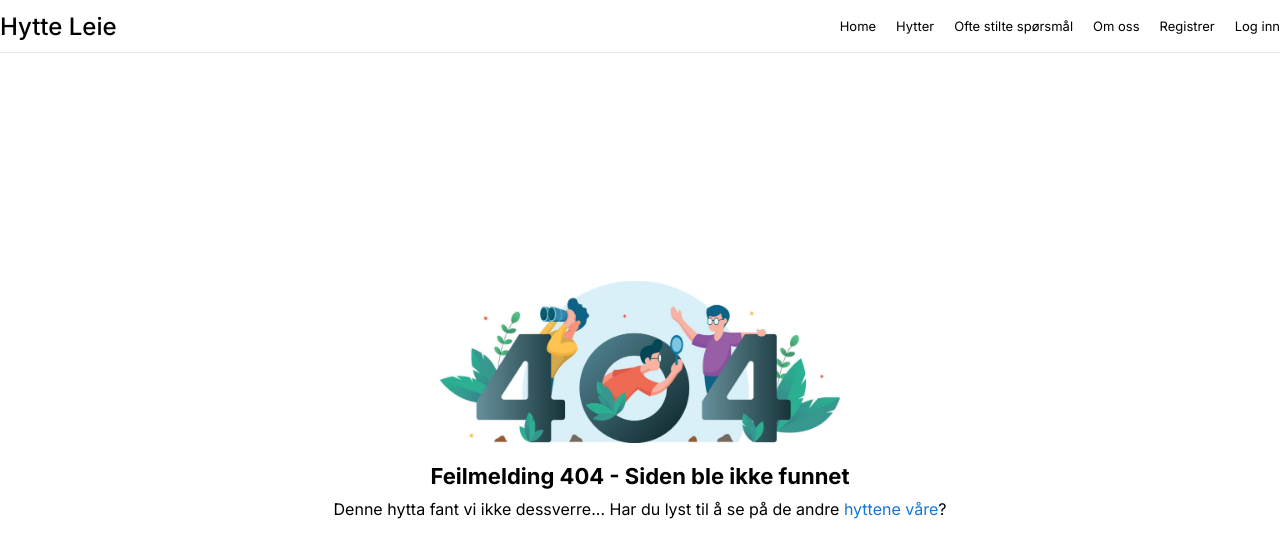
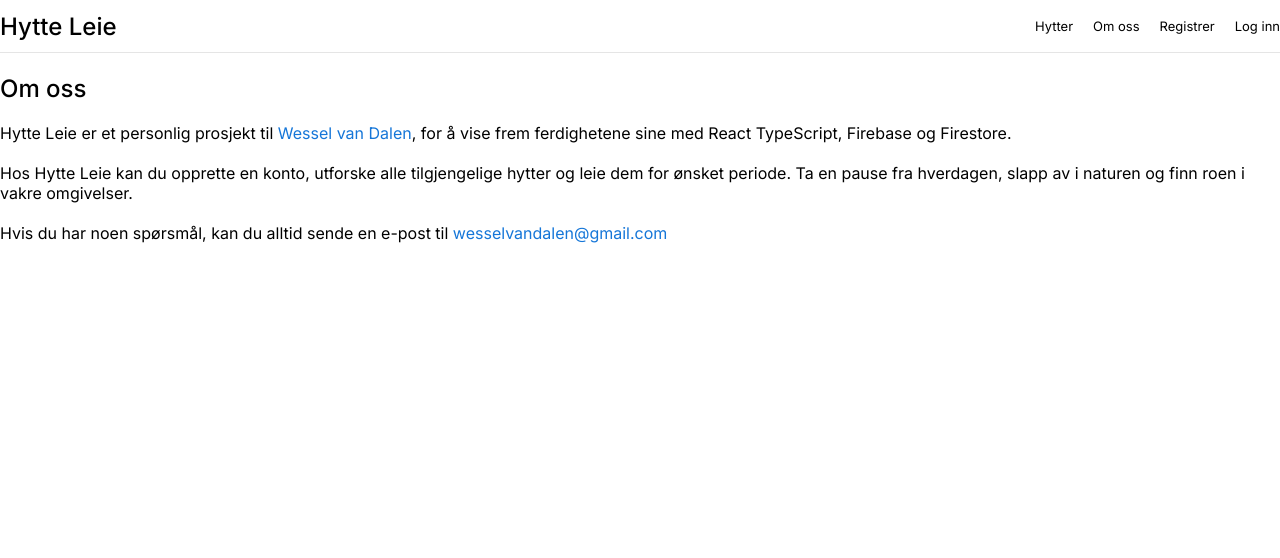
Before and after one commit to wesselvandalen/Hytte-Leie, a React (Vite) app: page /omoss in a window 1280 px wide. Before the commit this address had no page. Shown: the top 558 px of the page. Built offline with nearby package versions, Linux system fonts and the light colour scheme.

Commit message:
Bygget About us page

```diff
--- a/src/App.tsx
+++ b/src/App.tsx
@@ -3,6 +3,7 @@ import { BrowserRouter as Router, Route, Routes } from "react-router-dom";
 import MainPage from './pages/main-page.js';
 import Header from './components/header.js';
 import NotFoundPage from './pages/not-found-page.js'
+import AboutPage from './pages/about-page.js';
 
 export default function App() {
   return (
@@ -15,6 +16,7 @@ export default function App() {
             <div className="main-content">
               <Routes>
                 <Route path="/" element={<MainPage />} />
+                <Route path="/omoss" element={<AboutPage />} />
                 <Route path="*" element={<NotFoundPage />} />
               </Routes>
             </div>
--- a/src/components/header.tsx
+++ b/src/components/header.tsx
@@ -15,9 +15,7 @@ export default function Header() {
                 </a>
 
                 <div className="header-dock">
-                    <a style={{ color: aColor }} href="/">Home</a>
                     <a style={{ color: aColor }} href="/hytter">Hytter</a>
-                    <a style={{ color: aColor }} href="/spørsmål">Ofte stilte spørsmål</a>
                     <a style={{ color: aColor }} href="/omoss">Om oss</a>
                     <a style={{ color: aColor }} href="/register">Registrer</a>
                     <a style={{ color: aColor }} href="/login">Log inn</a>
--- a/src/components/home.css
+++ b/src/components/home.css
@@ -44,17 +44,40 @@
     text-align: center;
 }
 
+/* Searchbar */
+
 .searchbar {
+    display: flex;
+    justify-content: space-between;
+    align-items: center;
+    border-radius: 20px;
+    margin: 10px 0;
+    border: rgba(255, 255, 255, .4) solid 1px;
+    padding: 0 20px;
+}
+
+.searchbar input {
     font-size: 18px;
     border-radius: 20px;
-    margin: 10px 0;
-    padding: 10px 20px;
+    border: none;
+    padding: 10px 0;
     background-color: transparent;
-    border: rgba(255, 255, 255, .4) solid 1px;
     color: white;
     width: 400px;
 }
 
-.searchbar::placeholder {
+.searchbar input::placeholder {
     color: rgba(255, 255, 255, .8);
 }
+
+.searchbar svg {
+    width: 22px;
+    height: 22px;
+    color: rgba(255, 255, 255, .8);
+    cursor: pointer;
+}
+
+.searchbar input:focus {
+    border: none;
+    outline: none;
+}
--- a/src/components/home.tsx
+++ b/src/components/home.tsx
@@ -8,12 +8,17 @@ export default function Home() {
             <div className="home-content">
                 <h3 className='home-title'>Hytte Leie – Finn din perfekte hytte i naturen</h3>
                 <p className='home-description'>Lei en koselig hytte i vakre omgivelser, fra skog til fjell. Enkel booking og unike opplevelser for ro og eventyr – alt på ett sted.</p>
-                <input
-                    type="text"
-                    id='searchbar'
-                    className='searchbar'
-                    placeholder={`Finn din hytte her`}
-                />
+
+                <div className="searchbar">
+                    <input
+                        type="text"
+                        id='searchbar'
+                        placeholder="Finn din hytte her"
+                    />
+                    <svg width="100%" height="100%" viewBox="0 0 24 24" fill="none" xmlns="http://www.w3.org/2000/svg">
+                        <path d="M21 21L17.5001 17.5M20 11.5C20 16.1944 16.1944 20 11.5 20C6.80558 20 3 16.1944 3 11.5C3 6.80558 6.80558 3 11.5 3C16.1944 3 20 6.80558 20 11.5Z" stroke="currentColor" stroke-width="2" stroke-linecap="round" stroke-linejoin="round" />
+                    </svg>
+                </div>
             </div>
         </div>
     );
--- /dev/null
+++ b/src/pages/about-page.css
@@ -0,0 +1,36 @@
+.about-page-container {
+    display: flex;
+    align-items: center;
+    justify-content: center;
+    width: 100%;
+}
+
+.about-page-content {
+    display: flex;
+    align-items: start;
+    justify-content: center;
+    flex-direction: column;
+    width: 100%;
+    margin-top: 50px;
+    max-width: 1400px;
+}
+
+.about-page-content h3 {
+    font-size: 24px;
+    font-weight: 500;
+    margin-bottom: 10px;
+}
+
+.about-page-content p {
+    font-size: 16px;
+    margin: 10px 0;
+}
+
+.about-page-content a {
+    text-decoration: none;
+    color: rgb(21, 118, 216);
+}
+
+.about-page-content a:hover {
+    color: rgb(8, 92, 176);
+}
--- /dev/null
+++ b/src/pages/about-page.tsx
@@ -0,0 +1,16 @@
+import './about-page.css';
+
+export default function AboutPage() {
+    return (
+        <div className="about-page-container">
+            <div className="about-page-content">
+                <h3>Om oss</h3>
+                <p>Hytte Leie er et personlig prosjekt til <a href="https://wesseldalen.eu" target='_blank'>Wessel van Dalen</a>, for å vise frem ferdighetene sine med React TypeScript, Firebase og Firestore.</p>
+
+                <p>Hos Hytte Leie kan du opprette en konto, utforske alle tilgjengelige hytter og leie dem for ønsket periode. Ta en pause fra hverdagen, slapp av i naturen og finn roen i vakre omgivelser.</p>
+
+                <p>Hvis du har noen spørsmål, kan du alltid sende en e-post til <a href="mailto:wesselvandalen@gmail.com">wesselvandalen@gmail.com</a></p>
+            </div>
+        </div>
+    );
+}
```
